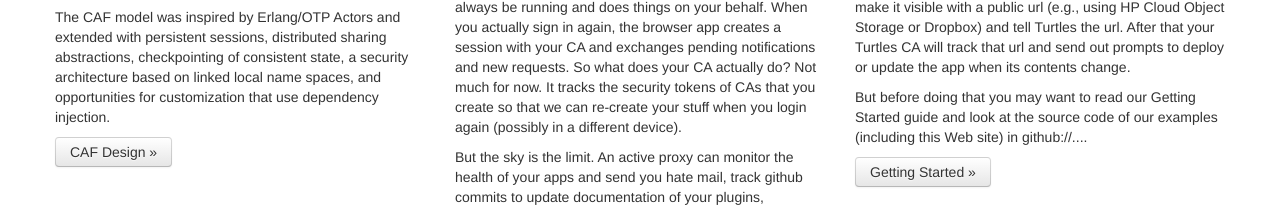
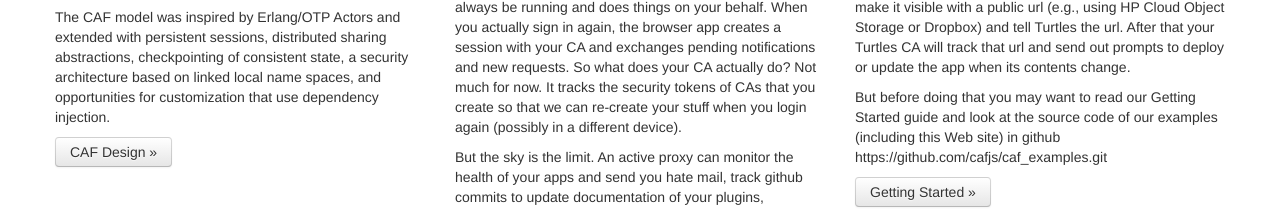
Before and after one commit to cafjs/caf_examples, a website: page website/public/index.html in a window 1280 px wide. Shown: the part 761-970 px from the top of the page. Drawn offline with Linux system fonts and the light colour scheme.

Commit message:
Update docs

```diff
--- a/website/public/index.html
+++ b/website/public/index.html
@@ -79,7 +79,7 @@
         <div class="span4">
           <h2>Roll Your Own</h2>
 	  <p>Using Turtles, our deployer app, it is really easy to get your app up and running and host its CAs for other people. The idea is to create a (compressed) tarball with your app, make it visible with a public url (e.g., using HP Cloud Object Storage or Dropbox) and tell Turtles the url. After that your Turtles CA will track that url and send out prompts to deploy or update the app when its contents change.</p>
-         <p> But before doing that you may want to read our Getting Started guide and look at the source code of our examples (including this Web site) in github://....</p>
+         <p> But before doing that you may want to read our Getting Started guide and look at the source code of our examples (including this Web site) in github https://github.com/cafjs/caf_examples.git</p>
 
           <p><a class="btn" href="gettingstarted.html">Getting Started &raquo;</a></p>
         </div>
```
